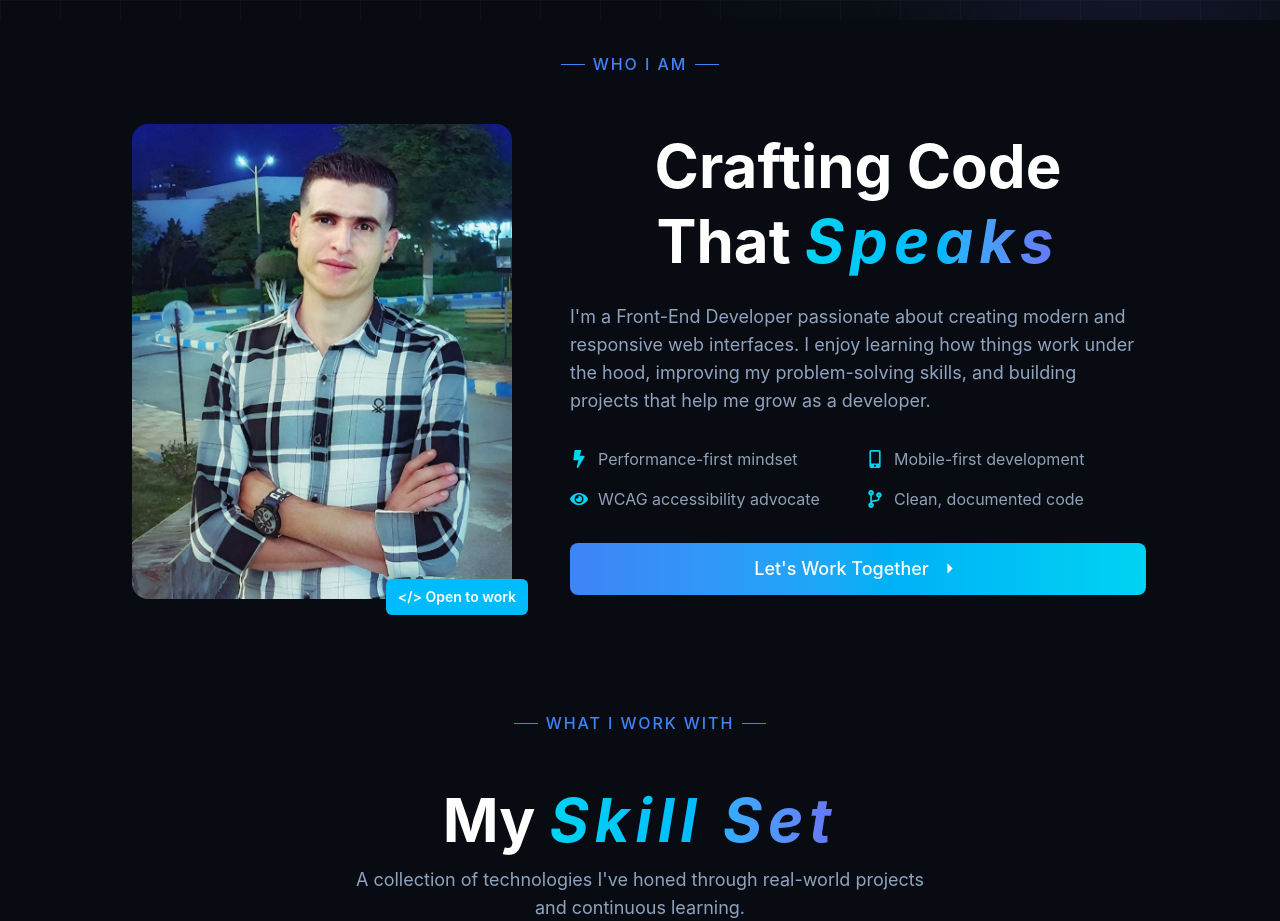
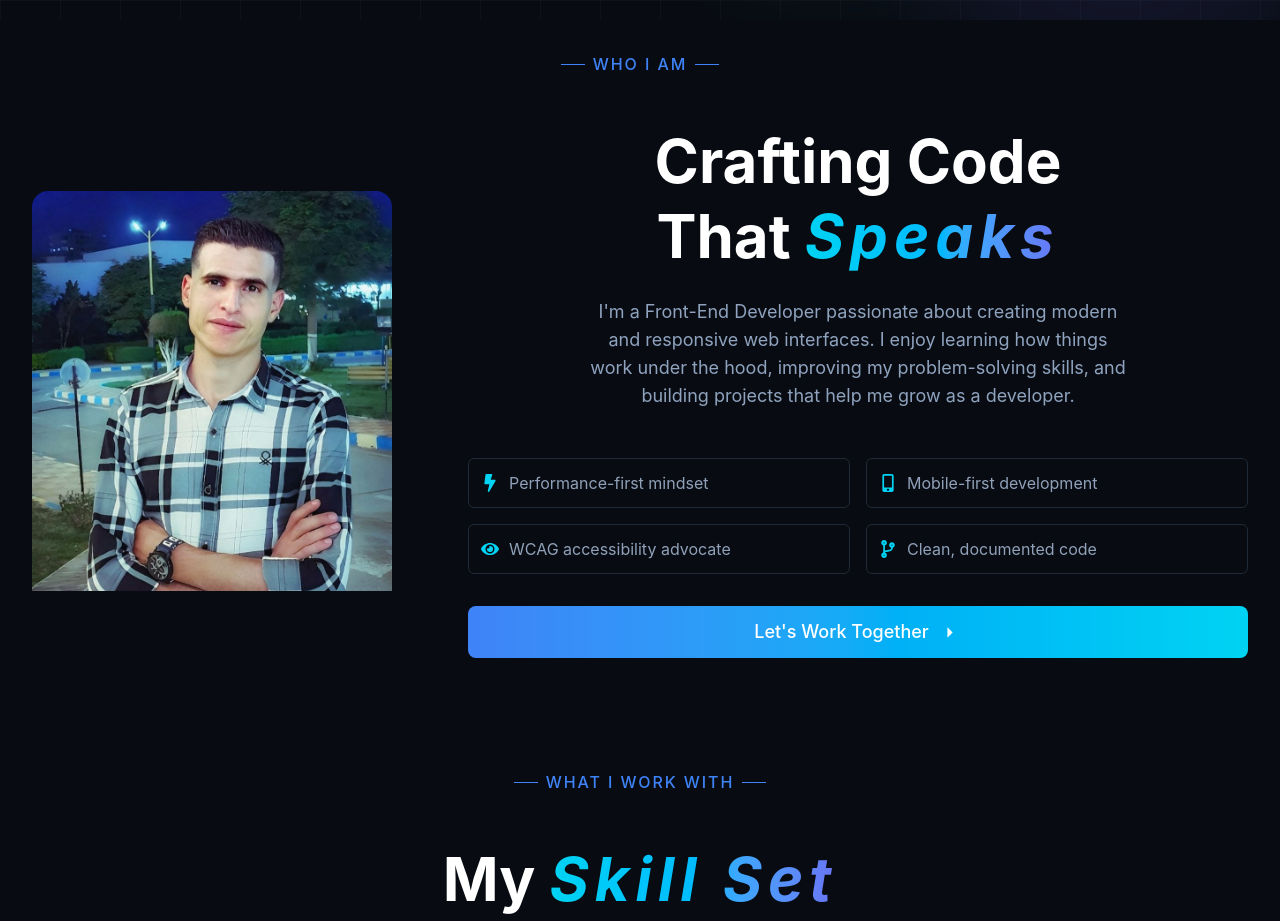
Before and after one commit to bader-codes/Bader-s-Portfolio, a React (Vite) app: page / in a window 1280 px wide. Shown: the part 780-1701 px from the top of the page. Built offline with nearby package versions, Linux system fonts and the light colour scheme.

Commit message:
Some UI edit

```diff
--- a/src/components/About/Content.tsx
+++ b/src/components/About/Content.tsx
@@ -18,9 +18,9 @@ const scrollToSection = (id: string) => {
 
 export default function Content() {
   return (
-    <>
+    <div className="overflow-hidden">
       <motion.div
-        className="flex flex-col items-center lg:items-start text-center lg:text-left mx-auto mt-6 lg:mt-0"
+        className="flex flex-col items-center justify-center lg:items-start text-center lg:text-left mx-auto mt-6 lg:mt-0"
         initial={{ opacity: 0, x: 100 }}
         whileInView={{ opacity: 1, x: 0 }}
         transition={{ duration: 0.8, ease: "easeOut" }}
@@ -35,18 +35,18 @@ export default function Content() {
           </span>
         </h2>
 
-        <p className="mt-6 mb-8 text-base sm:text-lg text-gray-300 max-w-xl text-mtd">
+        <p className="mt-6 mb-10 md:mb-12 text-base sm:text-lg text-gray-300 text-mtd text-center w-[90%] md:w-[70%] mx-auto">
           I'm a Front-End Developer passionate about creating modern and
           responsive web interfaces. I enjoy learning how things work under the
           hood, improving my problem-solving skills, and building projects that
           help me grow as a developer.
         </p>
 
-        <div className="grid grid-cols-1 sm:grid-cols-2 gap-3 sm:gap-4 w-full max-w-xl lg:max-w-none">
+        <div className="grid grid-cols-1 sm:grid-cols-2 mx-auto gap-3 sm:gap-4 w-full">
           {highlights.map(({ icon: Icon, text }) => (
             <div
               key={text}
-              className="flex items-center gap-2.5 text-sm sm:text-base text-slate-400"
+              className="flex items-center border border-gray-800 rounded-md p-3 gap-2.5 text-sm sm:text-base text-slate-400"
             >
               <Icon className="shrink-0 text-cyan-400" size={18} />
               <span>{text}</span>
@@ -68,6 +68,6 @@ export default function Content() {
           <MdArrowRight size={25} />
         </Link>
       </motion.div>
-    </>
+    </div>
   );
 }
--- a/src/components/About/ProImage.tsx
+++ b/src/components/About/ProImage.tsx
@@ -1,10 +1,11 @@
 import { motion } from "motion/react";
 export default function ProImage() {
   return (
+    <div className="overflow-hidden w-full h-100">
       <motion.div
-      className="relative w-full max-w-[320px] sm:max-w-95 mx-auto lg:mx-0"
-      initial={{ opacity: 0, x: 0 }}
-      whileInView={{ opacity: 1, x: 100 }}
+        className="relative w-full max-w-70 sm:max-w-90 mx-auto lg:mx-0"
+        initial={{ opacity: 0, x: -100 }}
+        whileInView={{ opacity: 1, x: 0 }}
         transition={{ duration: 0.8, ease: "easeOut" }}
         viewport={{ once: false }}
       >
@@ -17,5 +18,6 @@ export default function ProImage() {
           {`</> Open to work`}
         </p>
       </motion.div>
+    </div>
   );
 }
```
Lines whose indentation alone changed are shown as unchanged.
